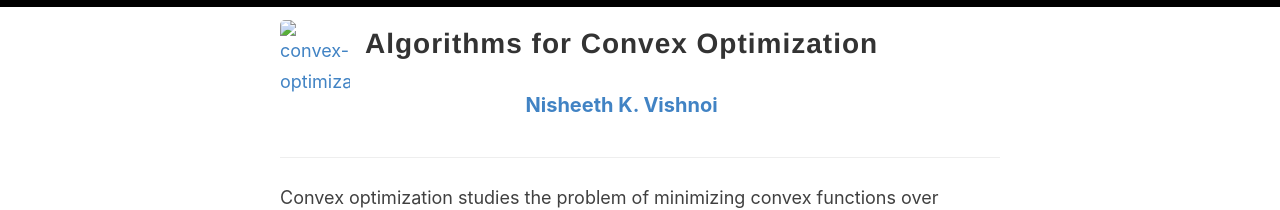
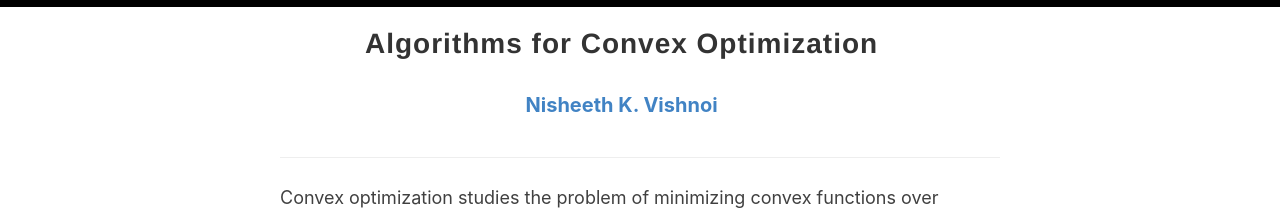
Before and after one commit to convex-optimization/convex-optimization.github.io, a Jekyll site: the page built from index.html, in a window 1280 px wide. Shown: the top 210 px of the page. Built offline with Jekyll 4.4.1, drawn with Linux system fonts in a browser that asks for light colours; the list of posts is cut into pages by our own code.

Commit message:
Update _config.yml

```diff
--- a/_config.yml
+++ b/_config.yml
@@ -10,7 +10,7 @@ description: Convex optimization studies the problem of minimizing convex functi
 
 
 # URL of your avatar or profile pic (you could use your GitHub profile pic)
-avatar:
+avatar: images/blank.png
 
 
 author: Nisheeth K. Vishnoi
```
